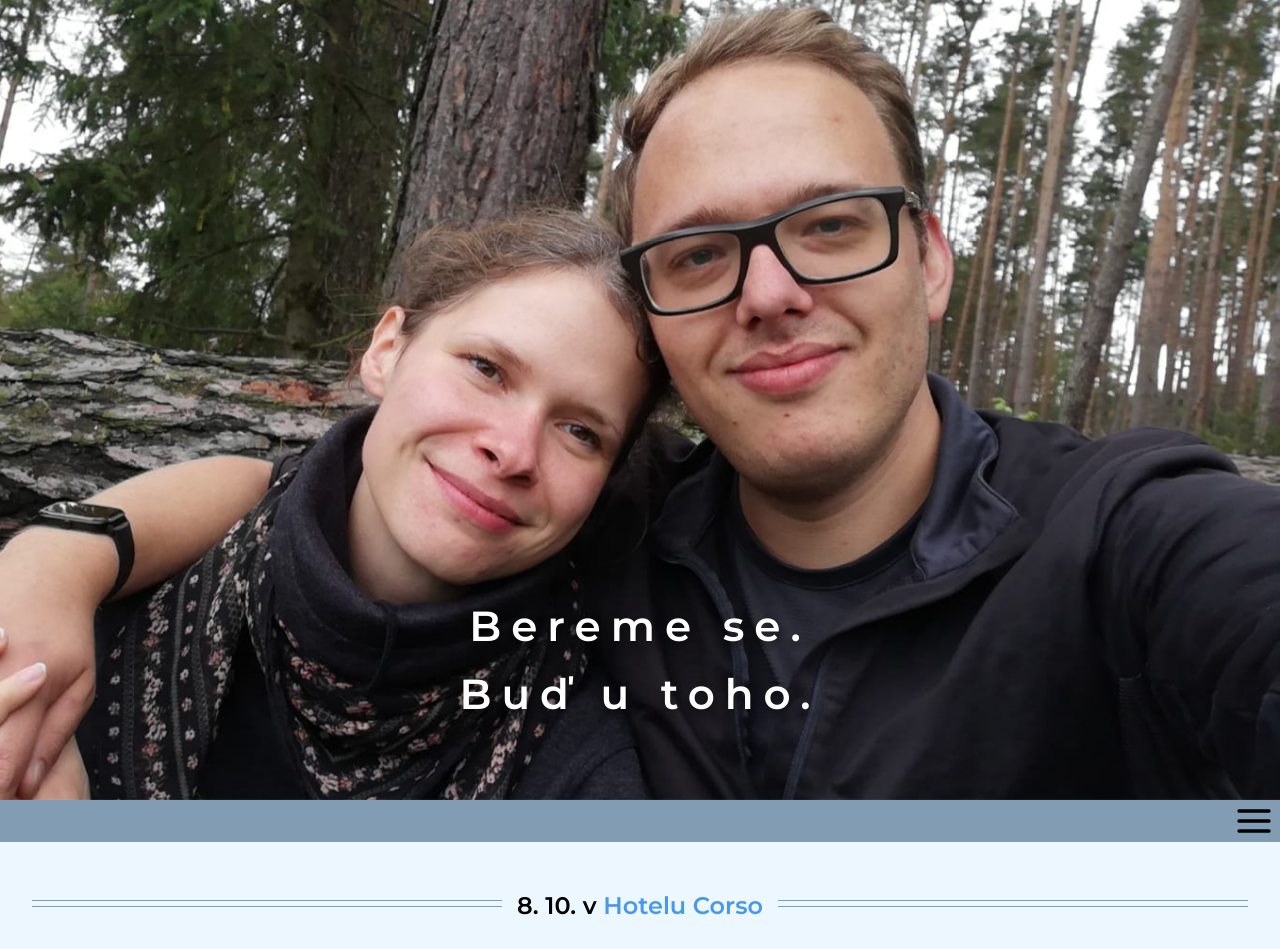
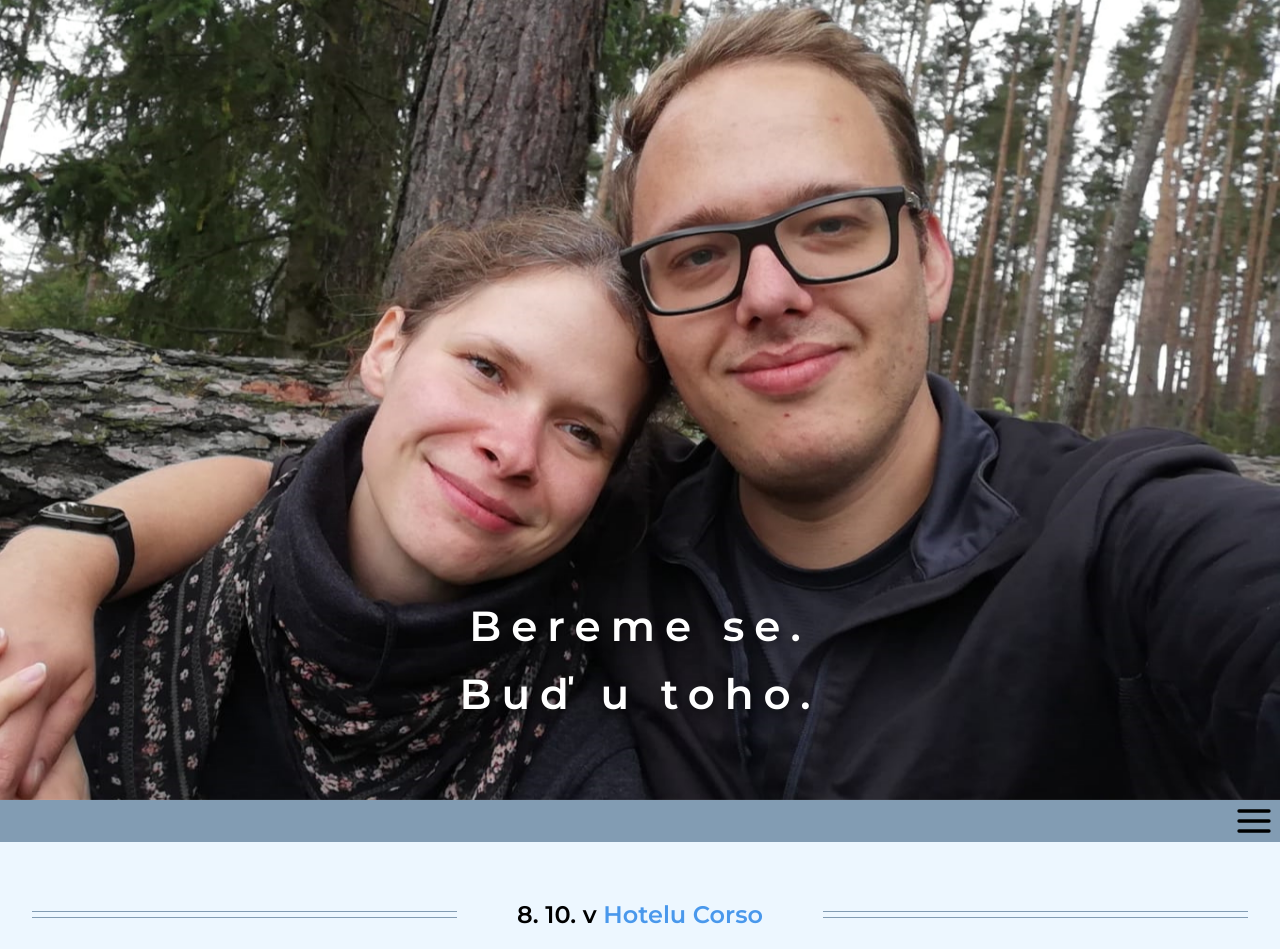
Before and after one commit to AndrewInside/wedding, a React (Create React App) app: page / in a window 1280 px wide. Shown: the top 949 px of the page. Built offline with nearby package versions, Linux system fonts and the light colour scheme.

Commit message:
fancy title

```diff
--- a/src/components/FancyTitle.js
+++ b/src/components/FancyTitle.js
@@ -4,7 +4,9 @@ const FancyTitle = props => {
     const { children } = props;
     return (
         <div className="fancy">
+            <span></span>
             <h2>{children}</h2>
+            <span></span>
         </div>
     )
 };
--- a/src/css/App.css
+++ b/src/css/App.css
@@ -83,7 +83,7 @@ a:hover {
 a.nav-link {
   width: 100%;
   display: inline-block;
-  color: black;
+  color: var(--primary-light);
   padding: .2em .2em .2em;
 }
 
@@ -113,7 +113,7 @@ a.app-comment-float {
 
 /* ========== CONTENT ========== */
 
-.app-content-section{
+.app-content-section {
   margin-top: 2.5rem;
 }
 
@@ -129,18 +129,31 @@ a.app-comment-float {
 }
 
 .fancy {
-  line-height: 0.5;
+  /* line-height: 0.5; */
   text-align: center;
   overflow-x: hidden;
+  display: flex;
+  align-items: center;
+  justify-content: center;
+}
+
+.fancy span {
+  height: 5px;
+  border-bottom: 1px solid var(--primary-dark);
+  border-top: 1px solid var(--primary-dark);
+  flex-grow: 4;
+  min-width: 2em;
 }
 
 .fancy h2 {
   display: inline-block;
   position: relative;
   z-index: 5;
+  flex-grow: 1;
+  padding: 0 0.3em;
 }
 
-.fancy h2::before,
+/* .fancy h2::before,
 .fancy h2::after {
   content: "";
   position: absolute;
@@ -159,7 +172,7 @@ a.app-comment-float {
 .fancy h2::after {
   left: 100%;
   margin-left: 15px;
-}
+} */
 
 /* ========== FOOTER ========== */
 
```
